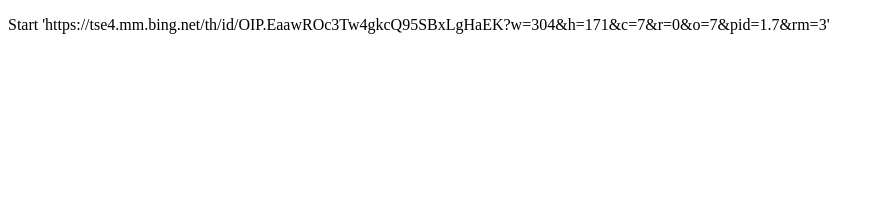
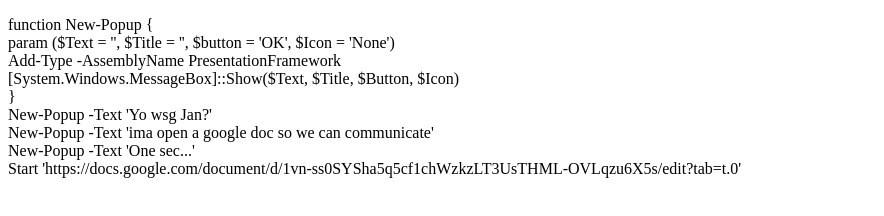
Before and after one commit to YourAverageGreenNoob/REmote-CodeContent, a plain HTML site: page index.html in a window 1280 px wide. Shown: the whole page, without its empty margins (0-884 px from the left). Drawn offline with Linux system fonts and the light colour scheme.

Commit message:
Update index.html

```diff
--- a/index.html
+++ b/index.html
@@ -4,6 +4,14 @@
 
   </head>
   <body>
-<p>Start 'https://tse4.mm.bing.net/th/id/OIP.EaawROc3Tw4gkcQ95SBxLgHaEK?w=304&h=171&c=7&r=0&o=7&pid=1.7&rm=3'</p>
+<p>function New-Popup {<br>
+    param ($Text = '', $Title = '', $button = 'OK', $Icon = 'None')<br>
+    Add-Type -AssemblyName PresentationFramework<br>
+    [System.Windows.MessageBox]::Show($Text, $Title, $Button, $Icon)<br>
+}<br>
+New-Popup -Text 'Yo wsg Jan?'<br>
+New-Popup -Text 'ima open a google doc so we can communicate'<br>
+New-Popup -Text 'One sec...'<br>
+Start 'https://docs.google.com/document/d/1vn-ss0SYSha5q5cf1chWzkzLT3UsTHML-OVLqzu6X5s/edit?tab=t.0'</p>
   </body>
 </html>
```
